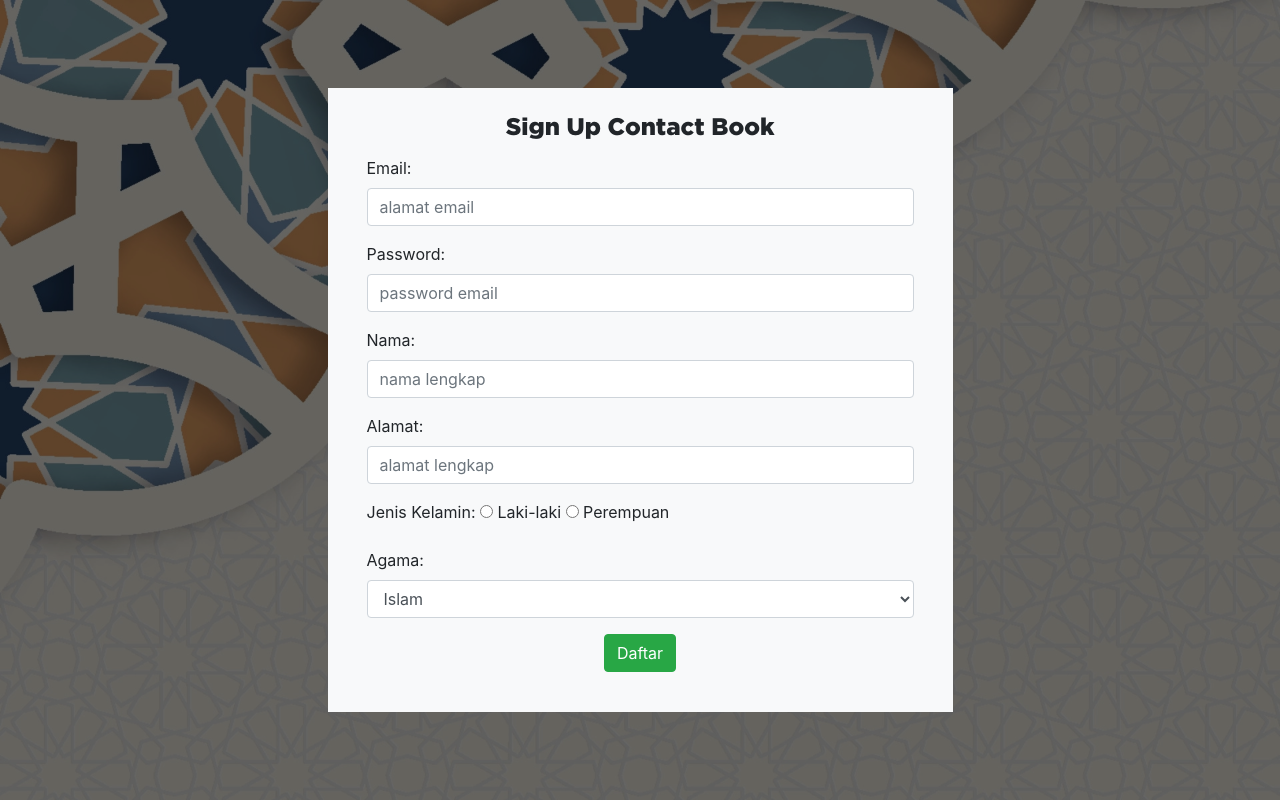
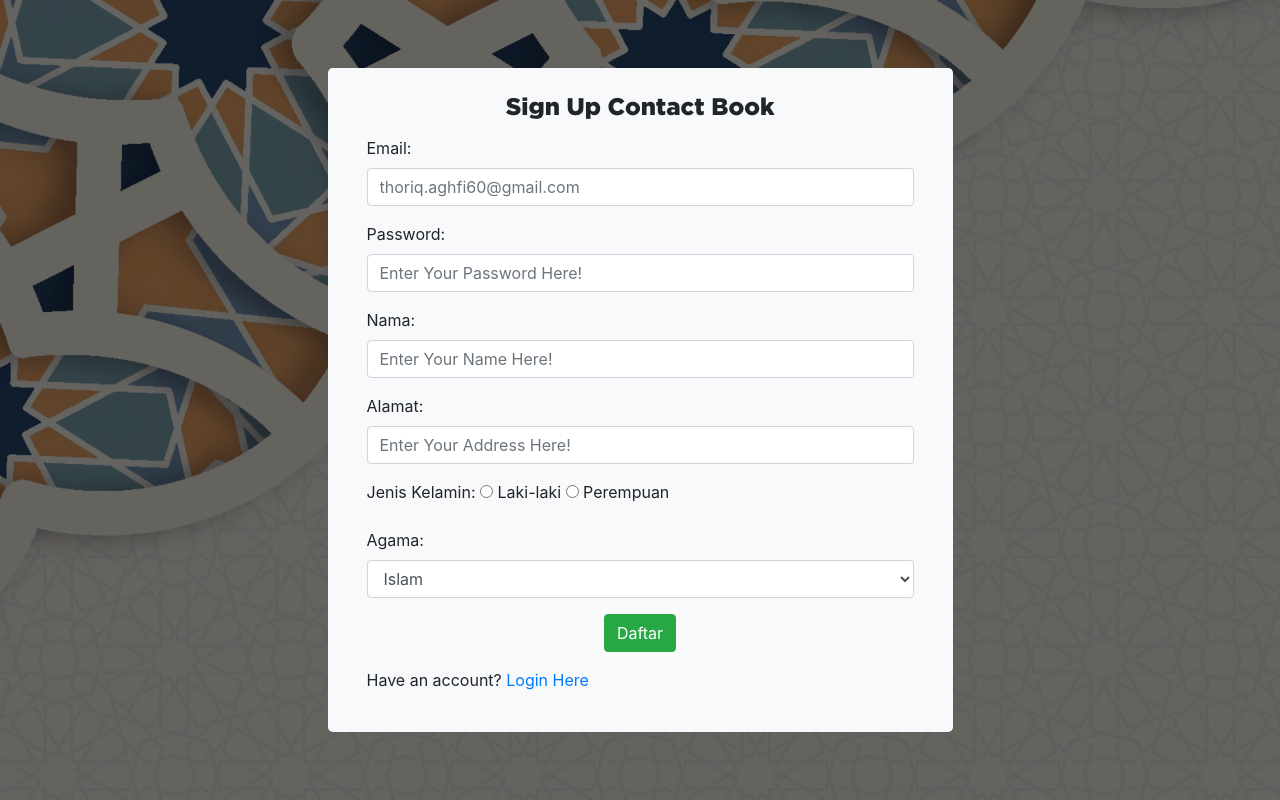
Before and after one commit to Mengz04/PWeb_tugas8_5025211169, a PHP site: page /form-daftar.php in a window 1280 px wide. Run offline with PHP 8.4, Linux system fonts and the light colour scheme.

Commit message:
fix: fix form styling

```diff
--- a/config.php
+++ b/config.php
@@ -5,11 +5,10 @@ $user = "root";
 //Ganti password sesuai password root
 $password = "";
 $nama_database = "silaturahmi";
+$port = 3307;
 
-$db = mysqli_connect($server, $user, $password, $nama_database);
+$db = mysqli_connect($server, $user, $password, $nama_database, $port);
 
 if( !$db ){
     die("Gagal terhubung dengan database: " . mysqli_connect_error());
 }
-
-?>
--- a/form-daftar.php
+++ b/form-daftar.php
@@ -11,7 +11,7 @@
 <body class="vh-100 vw-100 bg-image" style="background-image: url('./src/ramadhan-pattern.png'); background-size: cover; height: 100vh;">
 	<div class="d-flex vh-100 vw-100 mask" style="background-color: rgba(0, 0, 0, 0.6)">
 		<div class="d-flex col container align-self-center">
-			<div class="container col-md-6 bg-light align-center p-4">
+			<div class="container col-md-6 bg-light align-center p-4 rounded-lg">
 				<div class="col align-center">
 					<header>
 						<h4 class="text-center gothBL mb-3">Sign Up Contact Book</h4>
@@ -21,22 +21,22 @@
 						<fieldset>
 						<p>
 							<label for="email">Email:</label>
-							<input type="text" class="form-control form_data" name="email" placeholder="alamat email" />
+							<input type="text" class="form-control form_data" name="email" placeholder="thoriq.aghfi60@gmail.com" />
 							<span id="email_error" class="text-danger"></span>
 						</p>
 						<p>
 							<label for="password">Password:</label>
-							<input type="text" class="form-control form_data" name="password" placeholder="password email" />
+							<input type="password" class="form-control form_data" name="password" placeholder="Enter Your Password Here!" />
 							<span id="pw_error" class="text-danger"></span>
 						</p>
 						<p>
 							<label for="nama">Nama:</label>
-							<input type="text" class="form-control form_data" name="nama" placeholder="nama lengkap" />
+							<input type="text" class="form-control form_data" name="nama" placeholder="Enter Your Name Here!" />
 							<span id="nama_error" class="text-danger"></span>
 						</p>
 						<p>
 							<label for="alamat">Alamat: </label>
-							<input type="text" class="form-control form_data" name="alamat" placeholder="alamat lengkap" />
+							<input type="text" class="form-control form_data" name="alamat" placeholder="Enter Your Address Here!" />
 							<span id="alamat_error" class="text-danger"></span>
 						</p>
 						<p>
@@ -59,10 +59,9 @@
 						<p class="text-center">
 							<input id="daftar" type="button" class="btn btn-success" value="Daftar" name="daftar" onclick="save_data(); return false;" />
 						</p>
-
 						</fieldset>
-
 					</form>
+					<p>Have an account? <span id="" class="text-primary"><a href="form-login.php">Login Here</a></span></p>
 				</div>
 			</div>
 		</div>
--- a/form-pesan.php
+++ b/form-pesan.php
@@ -11,7 +11,7 @@
 <body class="vh-100 vw-100 bg-image" style="background-image: url('./src/ramadhan-pattern.png'); background-size: cover; height: 100vh;">
 	<div class="d-flex vh-100 vw-100 mask" style="background-color: rgba(0, 0, 0, 0.6)">
 		<div class="d-flex col container align-self-center">
-			<div class="container col-md-6 bg-light align-center p-4">
+			<div class="container col-md-6 bg-light align-center p-4 rounded-lg">
 				<div class="col align-center">
 					<header>
 						<h4 class="text-center gothBL mb-3">Form Pesan</h4>
--- a/form-reply.php
+++ b/form-reply.php
@@ -11,7 +11,7 @@
 <body class="vh-100 vw-100 bg-image" style="background-image: url('./src/ramadhan-pattern.png'); background-size: cover; height: 100vh;">
 	<div class="d-flex vh-100 vw-100 mask" style="background-color: rgba(0, 0, 0, 0.6)">
 		<div class="d-flex col container align-self-center">
-			<div class="container col-md-6 bg-light align-center p-4">
+			<div class="container col-md-6 bg-light align-center p-4 rounded-lg">
 				<div class="col align-center">
 					<header>
 						<h4 class="text-center gothBL mb-3">Form Reply</h4>
```
Also changed, not shown: form-login.php (+16 -19 lines), home-page.php (+4 -4 lines), index.php (+11 -5 lines), README.md.
